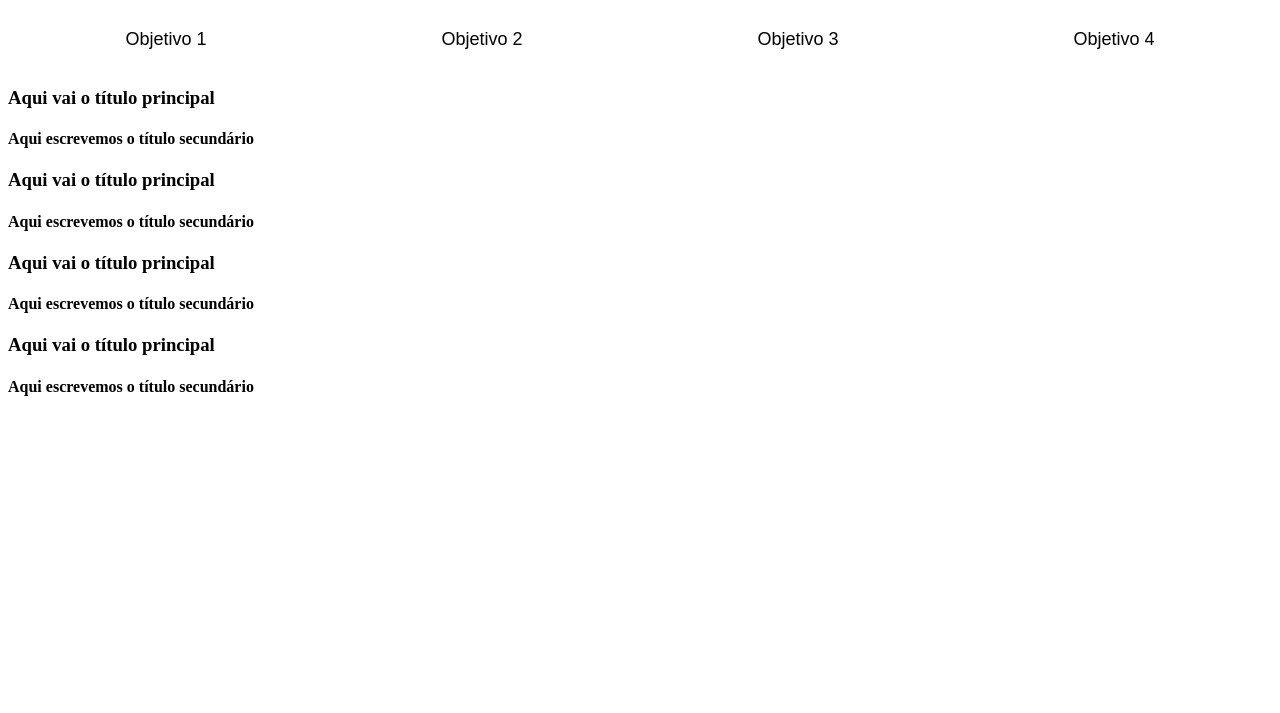
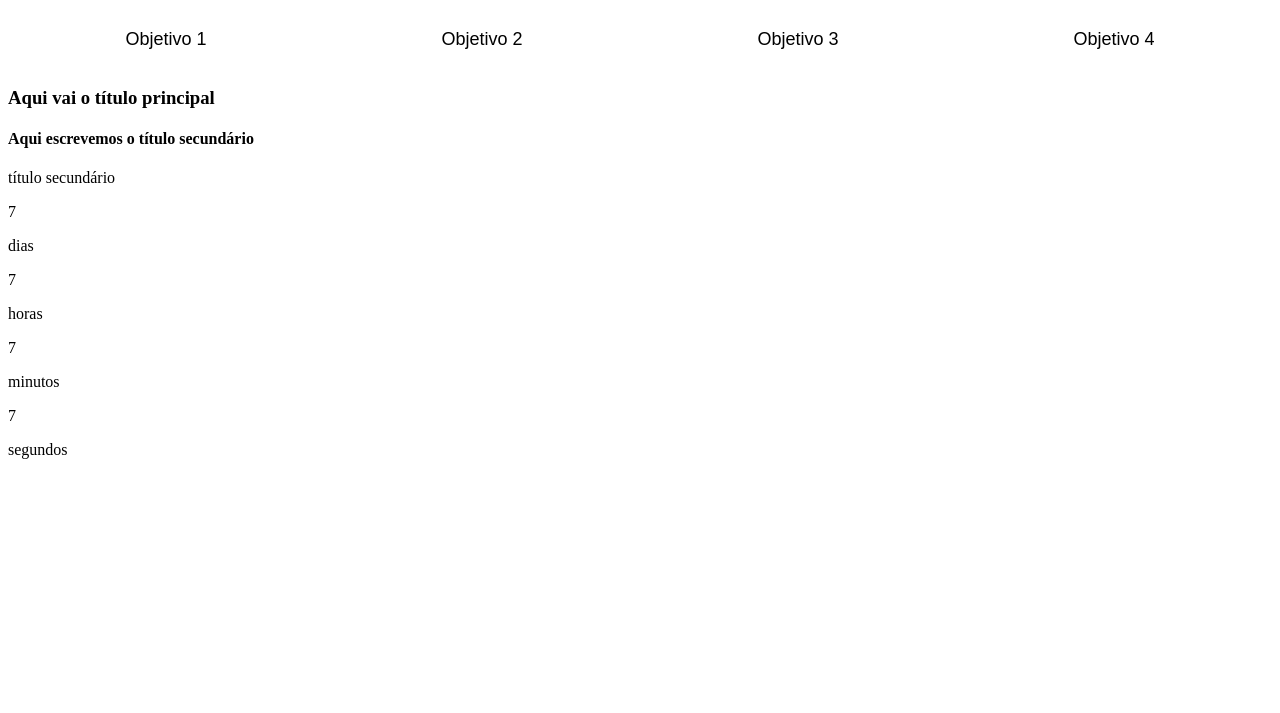
Before and after one commit to sanguinokarol29/terceiro-repositorio, a plain HTML site: page index.html in a window 1280 px wide. Shown: the part 87-800 px from the top of the page. Drawn offline with Linux system fonts and the light colour scheme.

Commit message:
aula 6 - finalizada

```diff
--- a/index.html
+++ b/index.html
@@ -11,7 +11,7 @@
 <body>
 
     <section class="conteudo-principal"></section>
-    <h2 class="titulo-principal">Meus objetivos do ano_ </h2>
+    <h2 class="titulo-principal">Meus objetivos do ano_ <span>_</span></h2>
 
     <div class="conteudo">
         <div class="botoes">
@@ -25,23 +25,21 @@
             <div class="aba-conteudo ativo">
                 <h3 class="aba-conteudo-titulo-principal"> Aqui vai o título principal </h3>
                 <h4 class="aba-conteudo-titulo-secundario">Aqui escrevemos o título secundário </h4>
-            </div>
-            <div class="aba-conteudo">
-                <h3 class="aba-conteudo-titulo-principal"> Aqui vai o título principal </h3>
-                <h4 class="aba-conteudo-titulo-secundario">Aqui escrevemos o título secundário </h4>
-            </div>
-            <div class="aba-conteudo">
-                <h3 class="aba-conteudo-titulo-principal"> Aqui vai o título principal </h3>
-                <h4 class="aba-conteudo-titulo-secundario">Aqui escrevemos o título secundário </h4>
-            </div>
-            <div class="aba-conteudo">
-                <h3 class="aba-conteudo-titulo-principal"> Aqui vai o título principal </h3>
-                <h4 class="aba-conteudo-titulo-secundario">Aqui escrevemos o título secundário </h4>
-            </div>
-        </div>
-    </div>
-</section>
-<script src="main.js"></script>
-</body>
-
-</html>
+                título secundário </h4>
+                <div class="contador">
+                    <div class="contador-digito">
+                       <p class="contador-digito-numero"> 7 </p>
+                       <p class="contador-digito-texto"> dias </p>
+                    </div>
+                    <div class="contador-digito">
+                       <p class="contador-digito-numero"> 7 </p>
+                       <p class="contador-digito-texto"> horas </p>
+                    </div>
+                    <div class="contador-digito">
+                       <p class="contador-digito-numero"> 7 </p>
+                       <p class="contador-digito-texto"> minutos </p>
+                    </div>
+                    <div class="contador-digito">
+                       <p class="contador-digito-numero"> 7 </p>
+                       <p class="contador-digito-texto"> segundos </p>
+                    </div>
--- a/style.css
+++ b/style.css
@@ -12,6 +12,7 @@
 body {
     background-color: var(--cor-de-fundo);
     color: var(--branco);
+    font-family: "Montserrat ital";
 }
 
 .conteudo-principal {
@@ -49,9 +50,26 @@ body {
     border-top: none;
 }
 
+.botao:first-child {
+    border-radius: 40px 40px 0 0;
+}
+
 .botoes {
     display: block;
 }
+.botao.ativo{
+   background-color: var(--botao-ativo);
+   border-bottom: 4px solid var();
+
+}
+
+
+
+
+
+
+
+
 
 @media screen and (min-width: 768px) {
     .botoes {
```
